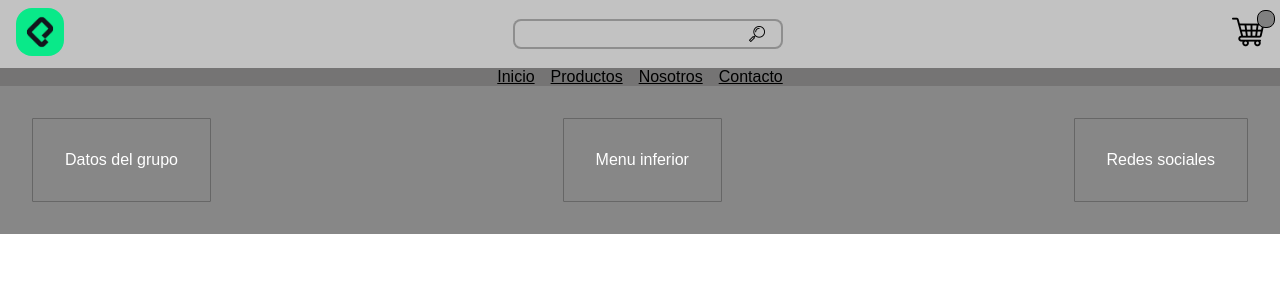
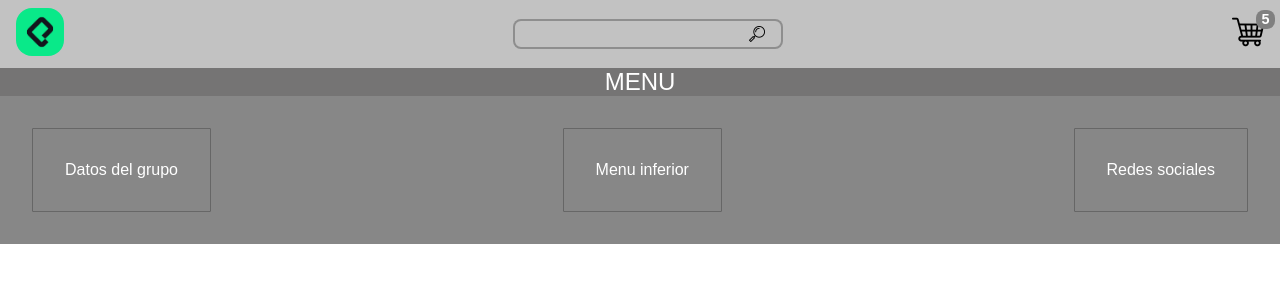
Before and after one commit to BrianArrojas/TP-Programaci-n-Web-I, a plain HTML site: page index.html in a window 1280 px wide. Drawn offline with Linux system fonts and the light colour scheme.

Commit message:
Noti carrito

```diff
--- a/index.html
+++ b/index.html
@@ -11,7 +11,7 @@
 
         <div class="header_superior">
         <div class="header_logo">
-            <img src="./logo.jpg" alt="Logo">
+            <img src="imagenes/logo.jpg" alt="Logo">
         </div>
         <div class="header_busqueda">
             <input list="browsers">
@@ -23,12 +23,12 @@
                 <option value="Safari"></option>
                 <option value="Microsoft Edge"></option>
             </datalist>
-            <img src="./lupa.png" alt="Lupa" class="lupa-icon">
+            <img src="imagenes/lupa.png" alt="Lupa" class="lupa-icon">
         </div>
         <div class="header_carrito">
-            <img src="./carrito.png" alt="Carrito de compras">
+            <img src="imagenes/carrito.png" alt="Carrito de compras">
             <div class="header_noti">
-
+                <p>5</p>
             </div>
         </div>
         </div>
@@ -36,10 +36,8 @@
         <div class="header_menu">
             <nav>
                 <ul>
-                    <li><a href="#">Inicio</a></li>
-                    <li><a href="#">Productos</a></li>
-                    <li><a href="#">Nosotros</a></li>
-                    <li><a href="#">Contacto</a></li>
+                    <li><a href="#">MENU</a></li>
+
                 </ul>
             </nav>
 
--- a/style.css
+++ b/style.css
@@ -59,14 +59,22 @@
 }
 
 .header_noti{
-    height: 1em;
-    width: 1em;
+    height: 1.2em;
+    width: 1.2em;
     background-color: gray;
-    border: 1px solid black;
     border-radius: 8px;
     position: absolute;
     top: 10px;
     right: 5px;
+    display: flex;
+    justify-content: center;
+}
+
+.header_noti p{
+    color: white;
+    font-size: 0.9em;
+    font-weight: bold;
+    margin-top: 1px;
 }
 
 .header_menu{
@@ -80,11 +88,13 @@
     display: inline-flex;
     gap:1em;
     list-style: none;
-
+    font-size: 1.5em;
 }
 
 .header_menu nav ul li a{
     color:black;
+    text-decoration: none;
+    color: white;
 }
 
 .footer{
```
Also changed, not shown: imagenes/carrito.png (renamed from carrito.png), imagenes/logo.jpg (renamed from logo.jpg), imagenes/lupa.png (renamed from lupa.png).
